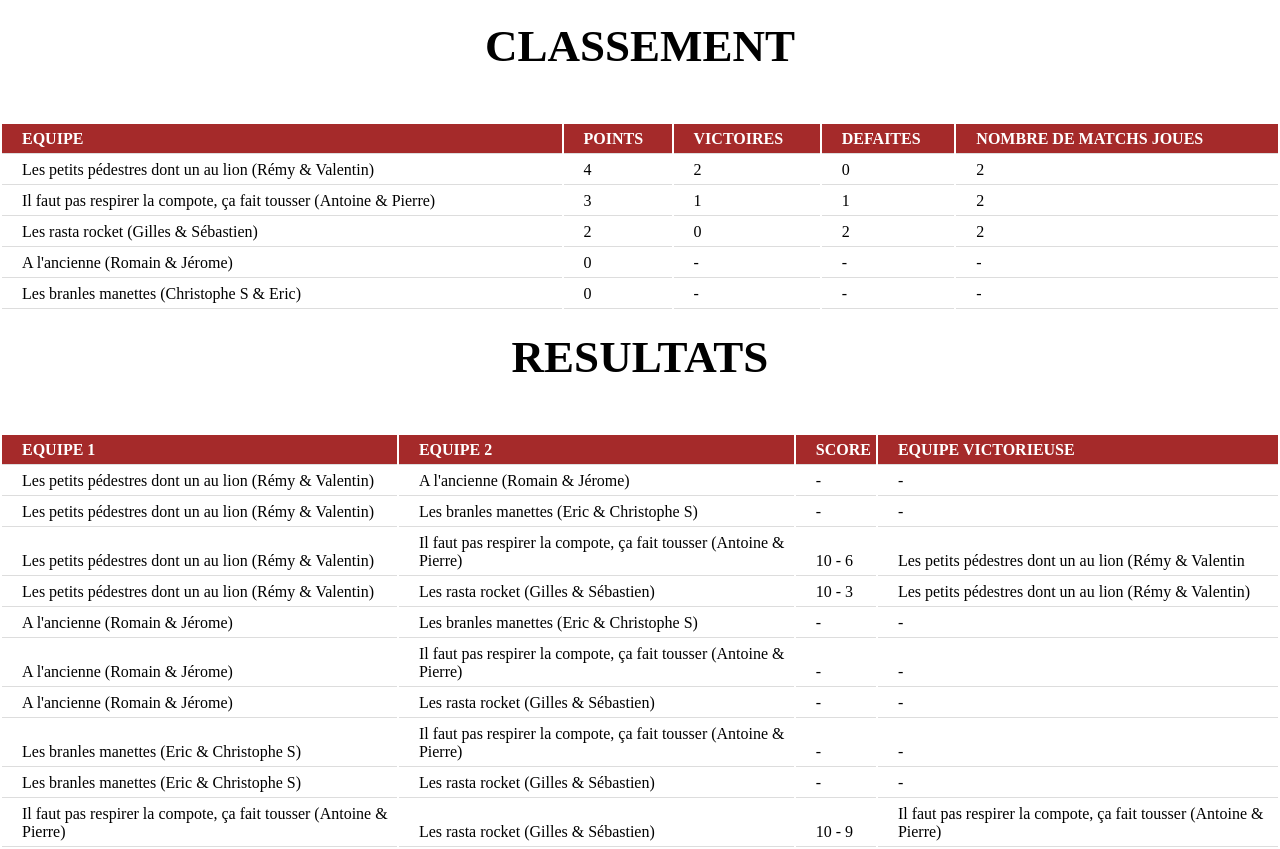
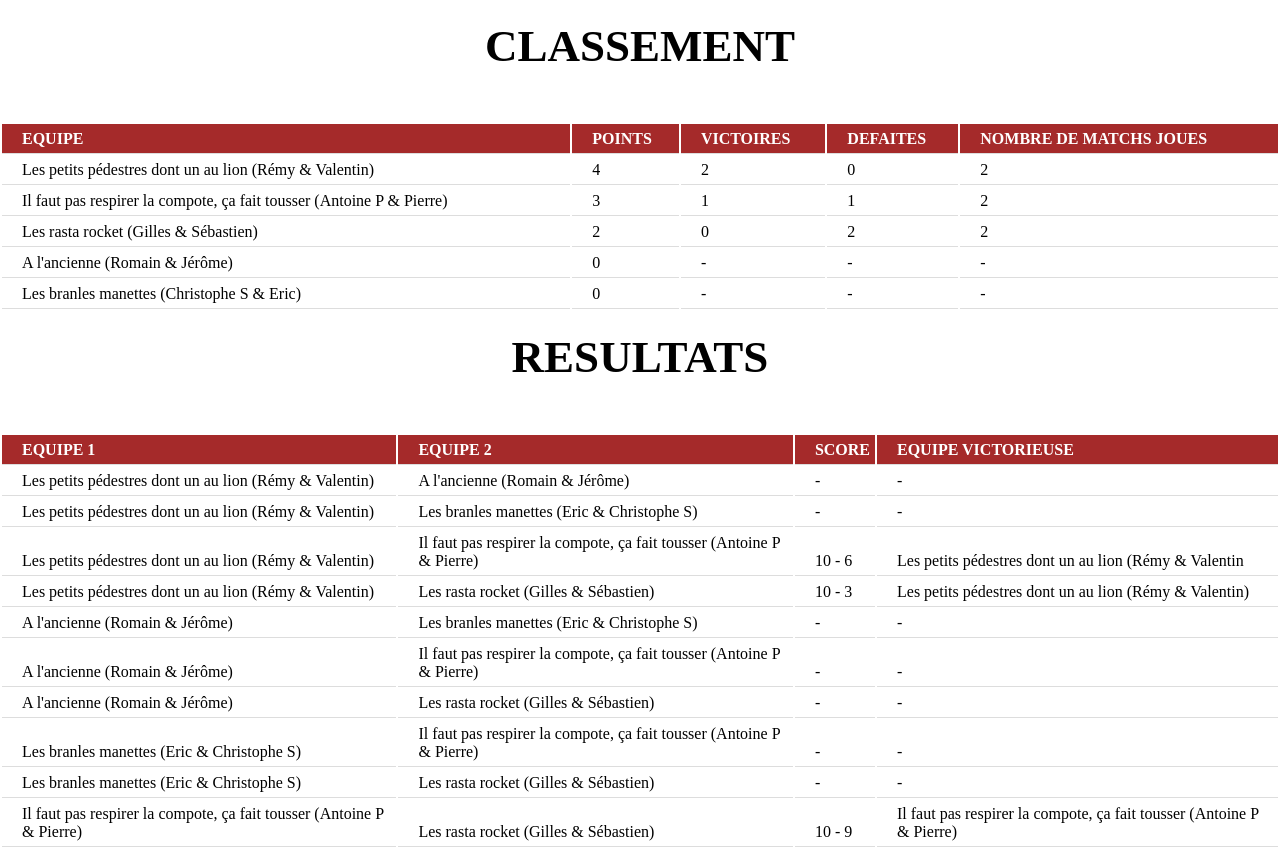
Before and after one commit to vadumont/babyfoot, a PHP site: page /poule_a.php in a window 1280 px wide. Shown: the part 190-1039 px from the top of the page. Run offline with PHP 8.4, Linux system fonts and the light colour scheme.

Commit message:
Update poule_a.php
correction de noms

```diff
--- a/poule_a.php
+++ b/poule_a.php
@@ -23,7 +23,7 @@
                         <td>2</td>
                     </tr>
                     <tr>
-                        <td>Il faut pas respirer la compote, ça fait tousser (Antoine & Pierre)</td>
+                        <td>Il faut pas respirer la compote, ça fait tousser (Antoine P & Pierre)</td>
                         <td>3</td>
                         <td>1</td>
                         <td>1</td>
@@ -37,7 +37,7 @@
                         <td>2</td>
                     </tr>
                     <tr>
-                        <td>A l'ancienne (Romain & Jérome)</td>
+                        <td>A l'ancienne (Romain & Jérôme)</td>
                         <td>0</td>
                         <td>-</td>
                         <td>-</td>
@@ -68,7 +68,7 @@
                     </tr>
                     <tr>
                         <td>Les petits pédestres dont un au lion (Rémy & Valentin)</td>
-                        <td>A l'ancienne (Romain & Jérome)</td>
+                        <td>A l'ancienne (Romain & Jérôme)</td>
                         <td>-</td>
                         <td>-</td>
                     </tr>
@@ -80,7 +80,7 @@
                     </tr>
                     <tr>
                         <td>Les petits pédestres dont un au lion (Rémy & Valentin)</td>
-                        <td>Il faut pas respirer la compote, ça fait tousser (Antoine & Pierre)</td>
+                        <td>Il faut pas respirer la compote, ça fait tousser (Antoine P & Pierre)</td>
                         <td>10 - 6</td>
                         <td>Les petits pédestres dont un au lion (Rémy & Valentin</td>
                     </tr>
@@ -91,26 +91,26 @@
                         <td>Les petits pédestres dont un au lion (Rémy & Valentin)</td>
                     </tr>
                     <tr>
-                        <td>A l'ancienne (Romain & Jérome)</td>
+                        <td>A l'ancienne (Romain & Jérôme)</td>
                         <td>Les branles manettes (Eric & Christophe S)</td>
                         <td>-</td>
                         <td>-</td>
                     </tr>
                     <tr>
-                        <td>A l'ancienne (Romain & Jérome)</td>
-                        <td>Il faut pas respirer la compote, ça fait tousser (Antoine & Pierre)</td>
+                        <td>A l'ancienne (Romain & Jérôme)</td>
+                        <td>Il faut pas respirer la compote, ça fait tousser (Antoine P & Pierre)</td>
                         <td>-</td>
                         <td>-</td>
                     </tr>
                     <tr>
-                        <td>A l'ancienne (Romain & Jérome)</td>
+                        <td>A l'ancienne (Romain & Jérôme)</td>
                         <td>Les rasta rocket (Gilles & Sébastien)</td>
                         <td>-</td>
                         <td>-</td>
                     </tr>
                     <tr>
                         <td>Les branles manettes (Eric & Christophe S)</td>
-                        <td>Il faut pas respirer la compote, ça fait tousser (Antoine & Pierre)</td>
+                        <td>Il faut pas respirer la compote, ça fait tousser (Antoine P & Pierre)</td>
                         <td>-</td>
                         <td>-</td>
                     </tr>
@@ -121,10 +121,10 @@
                         <td>-</td>
                     </tr>
                     <tr>
-                        <td>Il faut pas respirer la compote, ça fait tousser (Antoine & Pierre)</td>
+                        <td>Il faut pas respirer la compote, ça fait tousser (Antoine P & Pierre)</td>
                         <td>Les rasta rocket (Gilles & Sébastien)</td>
                         <td>10 - 9</td>
-                        <td>Il faut pas respirer la compote, ça fait tousser (Antoine & Pierre)</td>
+                        <td>Il faut pas respirer la compote, ça fait tousser (Antoine P & Pierre)</td>
                     </tr>
                 </table>
 
```
